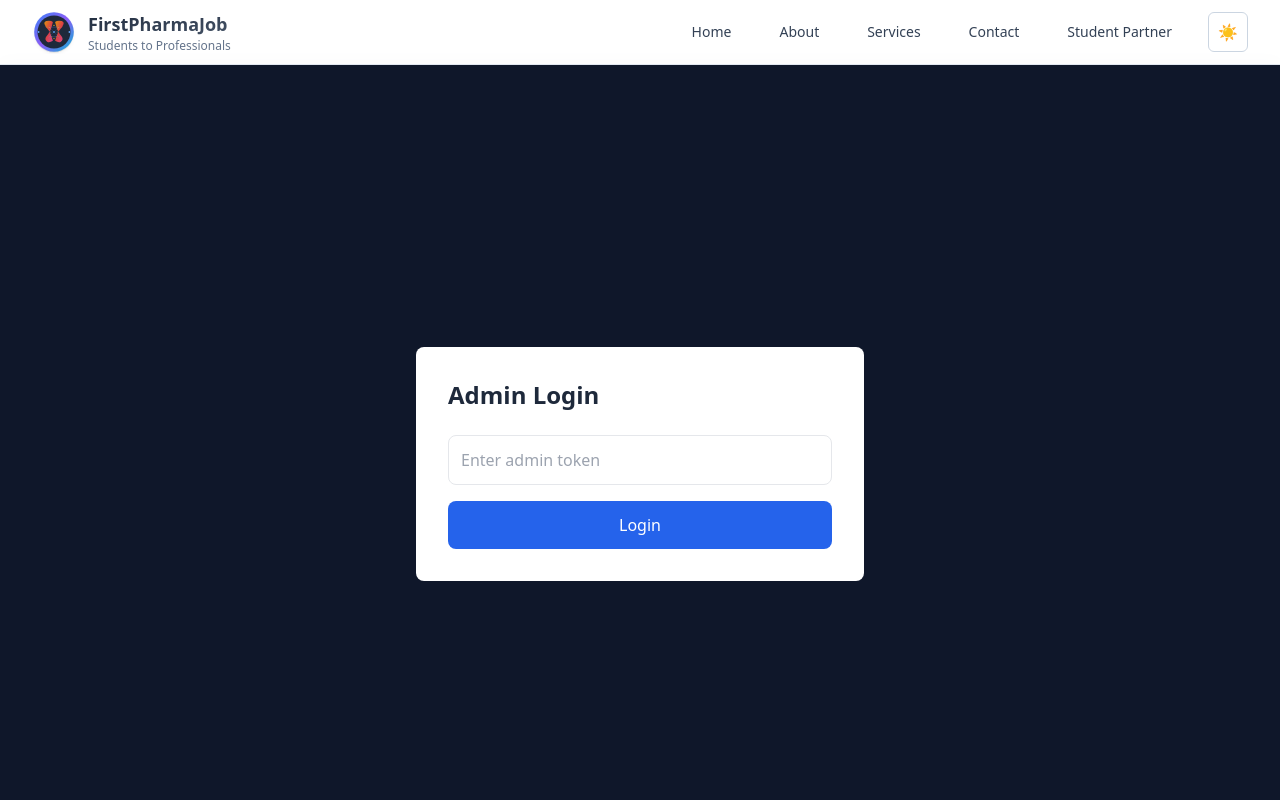
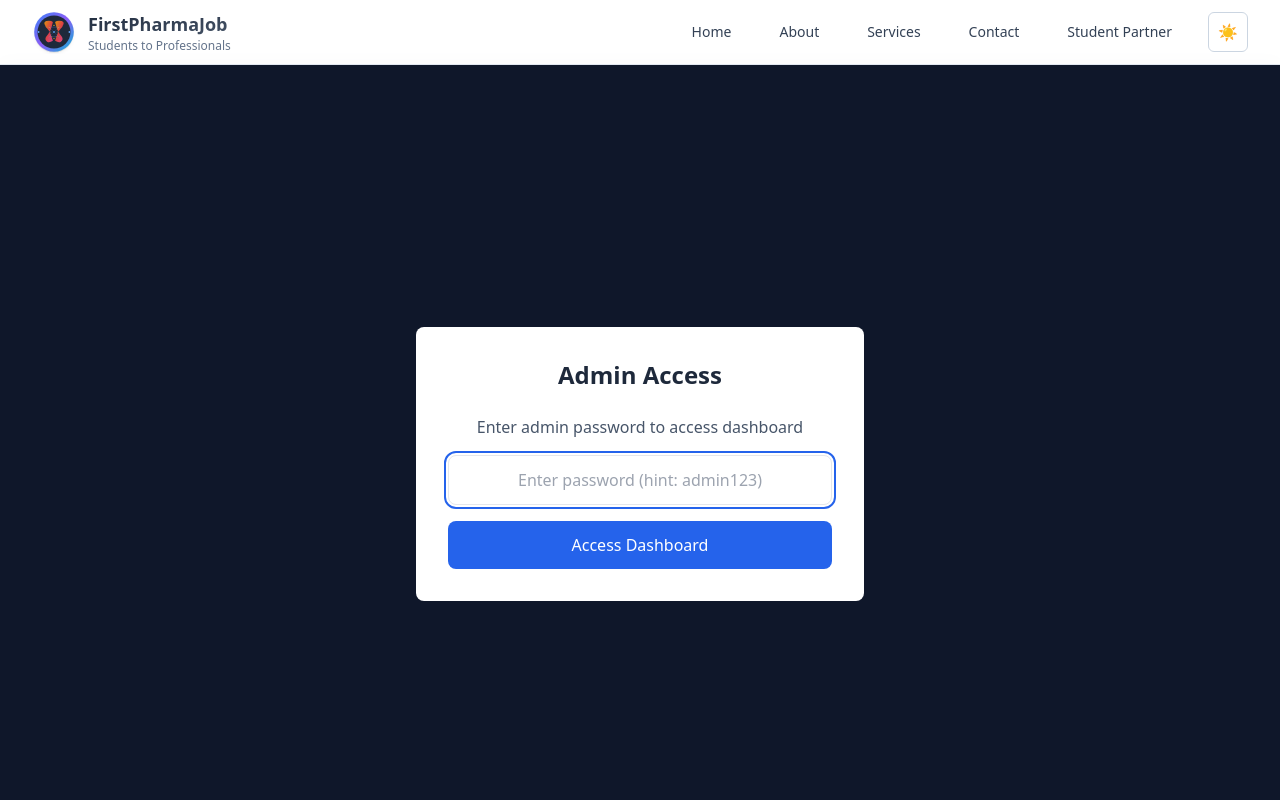
Before and after one commit to Vinaykutagulla/fpj-storytelling, a Next.js app in the folder fpj-storytelling/next-app/: page /admin in a window 1280 px wide. Shown: the top 800 px of the page. Built offline with nearby package versions, Linux system fonts and the light colour scheme.

Commit message:
Fix admin login - replace broken prompt with proper React form authentication

```diff
--- a/fpj-storytelling/next-app/src/app/admin/page.tsx
+++ b/fpj-storytelling/next-app/src/app/admin/page.tsx
@@ -35,16 +35,19 @@ export default function AdminDashboard() {
   const [adminToken, setAdminToken] = useState('');
   const [isAuthenticated, setIsAuthenticated] = useState(false);
   const [statusFilter, setStatusFilter] = useState<'all' | 'pending' | 'approved' | 'rejected'>('all');
+  const [passwordInput, setPasswordInput] = useState('');
+  const [showPasswordDialog, setShowPasswordDialog] = useState(true);
 
   // Simple admin access - check for basic password
-  const checkAdminAccess = () => {
-    const password = prompt('Enter admin password:');
+  const checkAdminAccess = (password: string) => {
     if (password === 'admin123' || password === 'firstpharmajob') {
       setIsAuthenticated(true);
       setAdminToken('simple-admin-access');
+      setShowPasswordDialog(false);
+      fetchApplications();
       return true;
     }
-    alert('Invalid password');
+    alert('Invalid password. Try: admin123');
     return false;
   };
 
@@ -54,26 +57,30 @@ export default function AdminDashboard() {
   });
 
   const fetchApplications = async () => {
+    if (!isAuthenticated) return;
+
     try {
-      // For now, let's try without authentication first to see if apps are there
+      // Try without authentication first to see if apps are there
       const response = await fetch('/api/partner-applications/admin');
 
       if (response.ok) {
         const data = await response.json();
         setApplications(data.items || []);
-        setIsAuthenticated(true);
+        console.log('Applications loaded:', data.items?.length || 0);
       } else {
         console.error('Failed to fetch applications');
-        // Try with simple auth
-        if (!isAuthenticated && checkAdminAccess()) {
-          fetchApplications();
-        }
       }
     } catch (error) {
       console.error('Error fetching applications:', error);
     }
     setLoading(false);
   };
+
+  useEffect(() => {
+    if (isAuthenticated) {
+      fetchApplications();
+    }
+  }, [isAuthenticated]);
 
   const approveApplication = async (app: Application) => {
     try {
@@ -153,21 +160,27 @@ export default function AdminDashboard() {
     return (
       <div className="min-h-screen bg-slate-900 flex items-center justify-center">
         <div className="bg-white rounded-lg p-8 max-w-md w-full">
-          <h1 className="text-2xl font-bold mb-6">Admin Login</h1>
+          <h1 className="text-2xl font-bold mb-6 text-center">Admin Access</h1>
+          <p className="text-slate-600 mb-4 text-center">Enter admin password to access dashboard</p>
+          <form onSubmit={(e) => {
+            e.preventDefault();
+            checkAdminAccess(passwordInput);
+          }}>
             <input
               type="password"
-            placeholder="Enter admin token"
-            value={adminToken}
-            onChange={(e) => setAdminToken(e.target.value)}
-            className="w-full p-3 border rounded-lg mb-4"
-            onKeyPress={(e) => e.key === 'Enter' && fetchApplications()}
+              placeholder="Enter password (hint: admin123)"
+              value={passwordInput}
+              onChange={(e) => setPasswordInput(e.target.value)}
+              className="w-full p-3 border rounded-lg mb-4 text-center"
+              autoFocus
             />
             <button
-            onClick={fetchApplications}
-            className="w-full bg-blue-600 text-white p-3 rounded-lg hover:bg-blue-700"
+              type="submit"
+              className="w-full bg-blue-600 text-white p-3 rounded-lg hover:bg-blue-700 font-medium"
             >
-            Login
+              Access Dashboard
             </button>
+          </form>
         </div>
       </div>
     );
```
Lines whose indentation alone changed are shown as unchanged.
